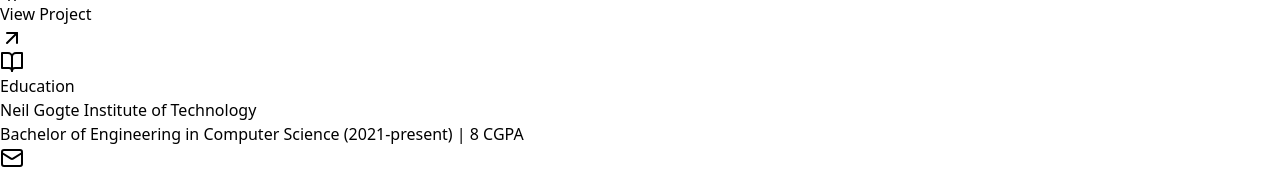
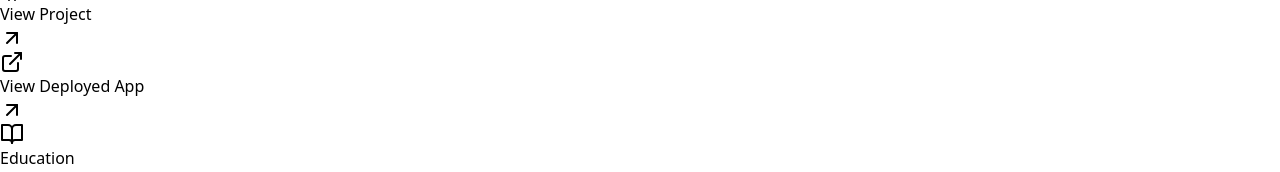
Before and after one commit to manikantag2k3/portfolio, a React (Vite) app: page / in a window 1280 px wide. Shown: the part 1954-2126 px from the top of the page. Built offline with nearby package versions, Linux system fonts and the light colour scheme.

Commit message:
hotel booking live link added

```diff
--- a/src/App.tsx
+++ b/src/App.tsx
@@ -45,6 +45,7 @@ function App() {
         "https://images.unsplash.com/photo-1551882547-ff40c63fe5fa?q=80&w=1770&auto=format&fit=crop&ixlib=rb-4.0.3&ixid=M3wxMjA3fDB8MHxwaG90by1wYWdlfHx8fGVufDB8fHx8fA%3D%3D?auto=format&fit=crop&q=80&w=2000",
       github: "https://github.com/manikantagandla2/hotel-booking",
        // Add your deployed link
+       deployedLink: "https://hotel-booking-017.netlify.app",
     },
   ];
 
```
